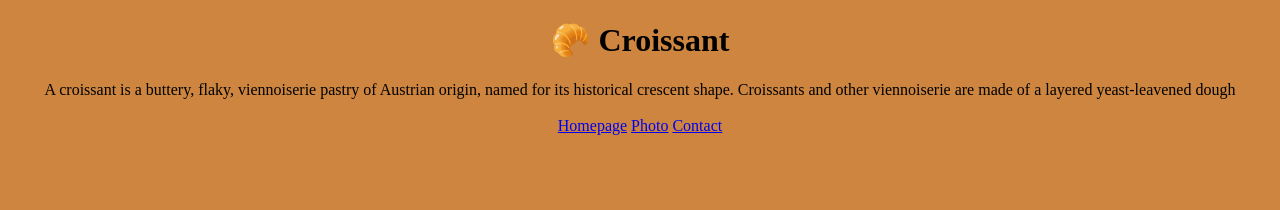
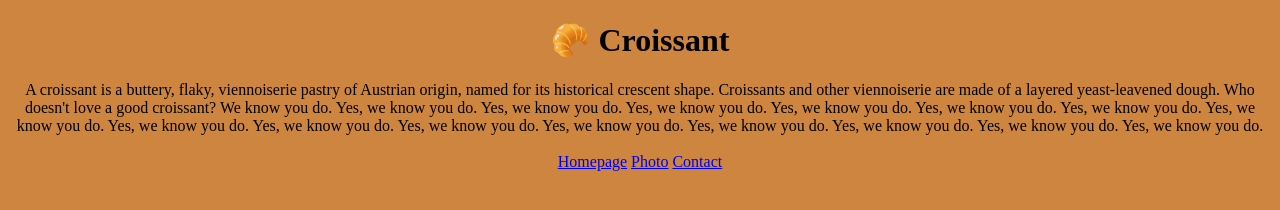
Before and after one commit to laumo15/croissant, a plain HTML site: page index.html in a window 1280 px wide. Drawn offline with Linux system fonts and the light colour scheme.

Commit message:
Text edits - SEO

```diff
--- a/index.html
+++ b/index.html
@@ -10,7 +10,7 @@
 </head>
 <body>
     <h1>🥐 Croissant</h1>
-    A croissant is a buttery, flaky, viennoiserie pastry of Austrian origin, named for its historical crescent shape. Croissants and other viennoiserie are made of a layered yeast-leavened dough
+    A croissant is a buttery, flaky, viennoiserie pastry of Austrian origin, named for its historical crescent shape. Croissants and other viennoiserie are made of a layered yeast-leavened dough. Who doesn't love a good croissant? We know you do. Yes, we know you do. Yes, we know you do. Yes, we know you do. Yes, we know you do. Yes, we know you do. Yes, we know you do. Yes, we know you do. Yes, we know you do. Yes, we know you do. Yes, we know you do. Yes, we know you do. Yes, we know you do. Yes, we know you do. Yes, we know you do. Yes, we know you do.
 </br>
 </br>
     <a href="/" target="_blank" title="Go to homepage">Homepage</a> <a href="/photo.html" target="_blank" title="See a picture of a croissant">Photo</a> <a href="/contact.html" target="_blank" title="Go to my contact page">Contact</a>
```
Also changed, not shown: contact.html (+1 -1 lines), photo.html (+1 -0 lines).
